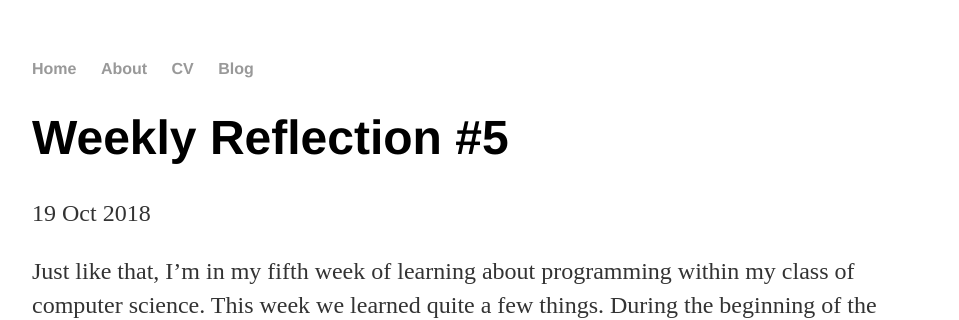
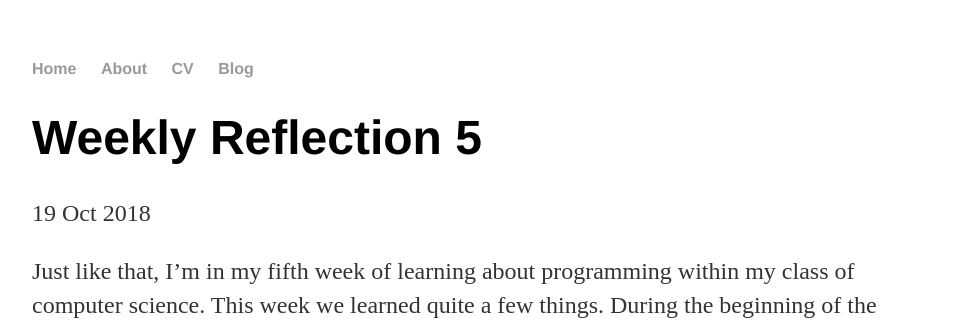
Before and after one commit to ceyleenp1486/ceyleenp1486.github.io, a Jekyll site: the page built from _posts/2018-10-19-Weekly-Reflection-5.md, in a window 1280 px wide. Shown: the top 320 px of the page, without its empty margins (160-1119 px from the left). Built offline with Jekyll 4.4.1, drawn with Linux system fonts in a browser that asks for light colours.

```diff
--- a/_posts/2018-10-19-Weekly-Reflection-#5.md
+++ b/_posts/2018-10-19-Weekly-Reflection-5.md
@@ -1,6 +1,6 @@
 ---
 layout: post
-title: "Weekly Reflection #5"
+title: "Weekly Reflection 5"
 date: 2018-10-19
 ---
 Just like that, I'm in my fifth week of learning about programming within my class of computer science. This week we learned quite a few things. During the beginning of the week we focused on creating flags using the website "code.pyret". We were given the task to choose any flag and attempt to create a image(program) using pyret to represent that flag. We  used several shape and non shape functions to help put our flags together. Programming shapes to create a flag is somewhat of a complex problem. But what I learned is that complex problems tend to be made up of a much of(or even few) simple problems. In this case, creating a complex image that's made of small simple shapes. For a few days, we were given the opportunity to attempt to finish our flags. Some of my peers had no problem finishing their flag. As most likely it required putting together only a few functions. However people like me were sadly unable to finish. Which can be easily shown by looking at my flag here,
```
